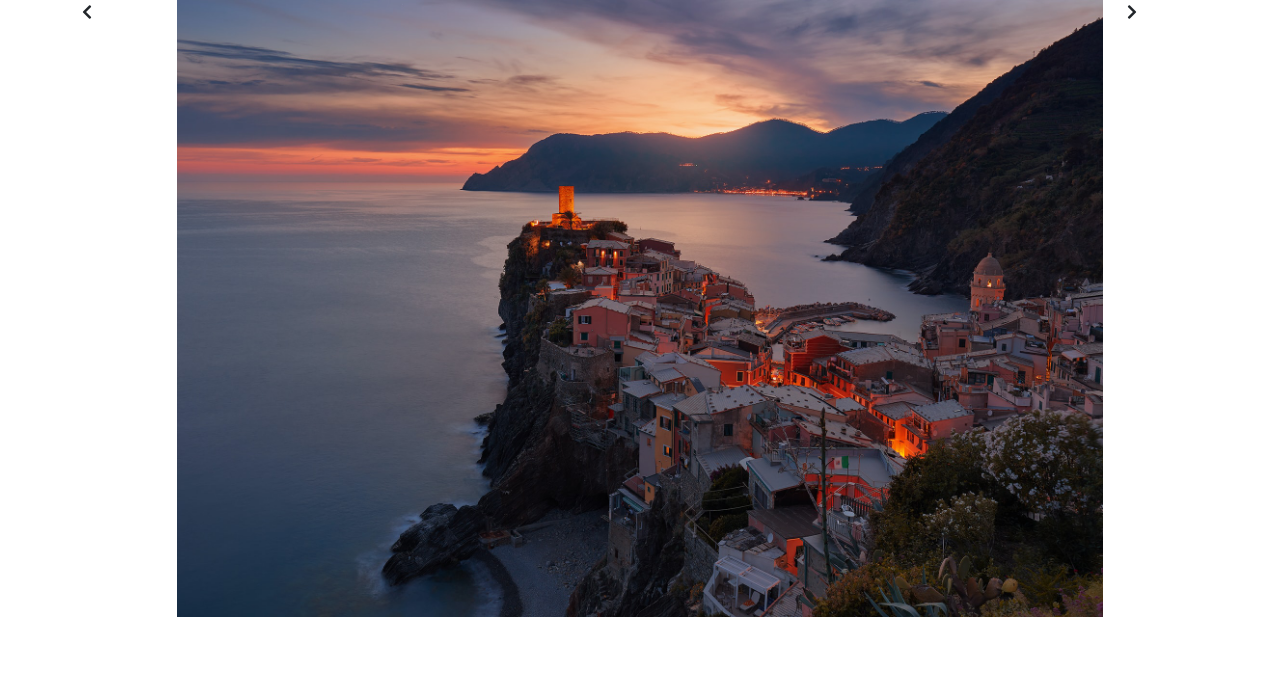
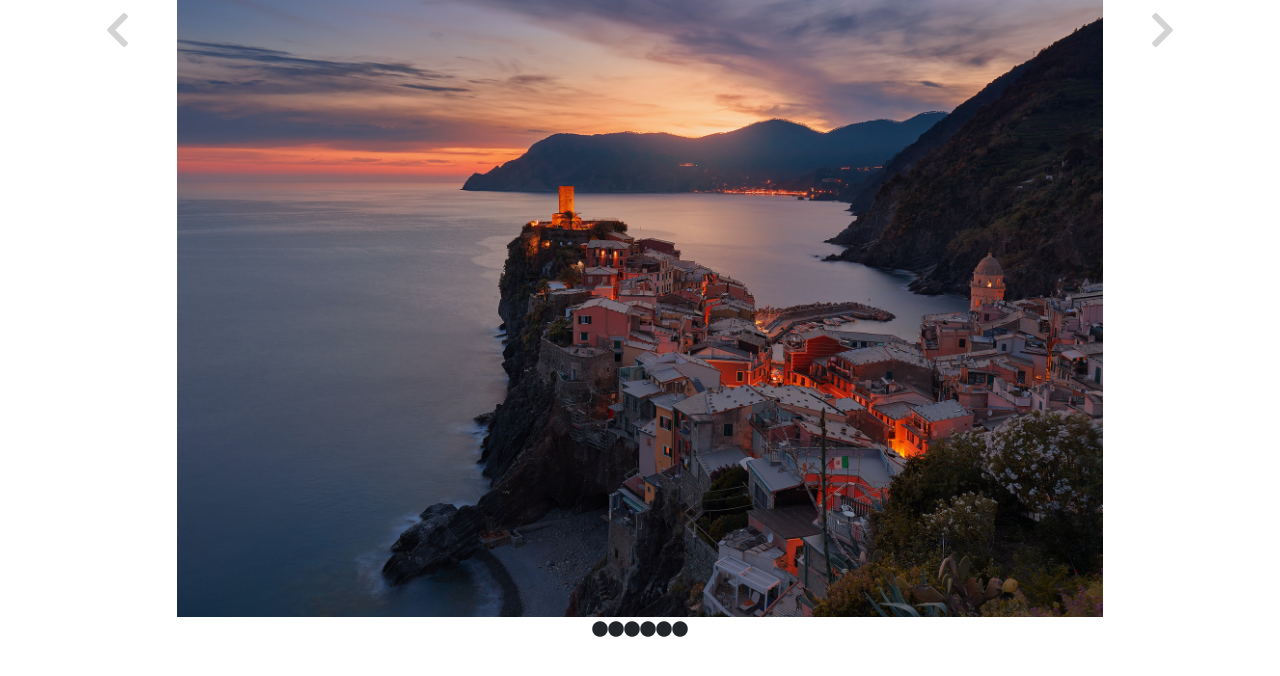
Before and after one commit to AlexTaglia/vue-slider, a plain HTML site: page index.html in a window 1280 px wide. Drawn offline with nearby package versions, Linux system fonts and the light colour scheme.

Commit message:
Preoarazione dots

```diff
--- a/css/style.css
+++ b/css/style.css
@@ -1,3 +1,13 @@
 img {
     width: 100%;
 }
+
+.arrow{
+    text-align: center;
+    font-size: 40px;
+    color: lightgray;
+}
+
+.image-container{
+    text-align: center;
+}
--- a/index.html
+++ b/index.html
@@ -18,13 +18,16 @@
     <div id="app">
         <div class="container">
             <div class="row">
-                <div class="col-1" @click="previous()">
+                <div class="col-1 arrow" @click="previous()">
                     <i class="fas fa-chevron-left"></i>
                 </div>
-                <div class="col-10">
+                <div class="col-10 image-container">
                     <img :src="contentImg[imgIndex]" alt="Landscape">
+                    <div class="dots">
+                        <i v-for="img in contentImg" class="fas fa-circle"></i>
+                    </div>
                 </div>
-                <div class="col-1" @click="next()">
+                <div class="col-1 arrow" @click="next()">
                     <i class="fas fa-chevron-right"></i>
                 </div>
             </div>
```
